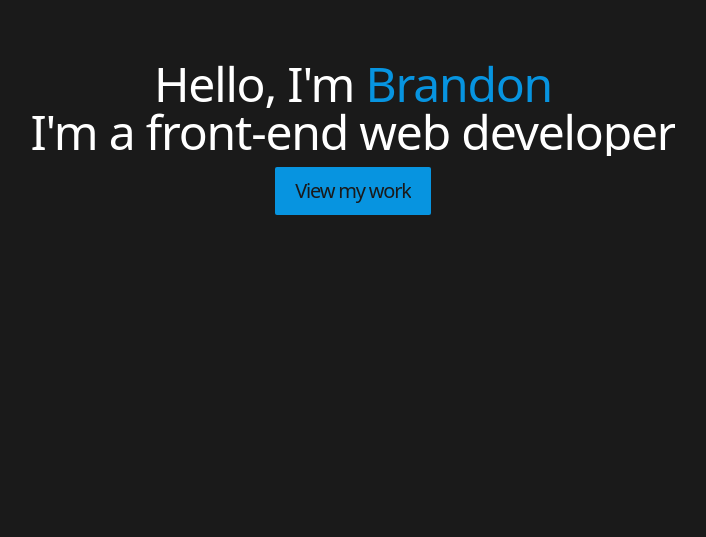
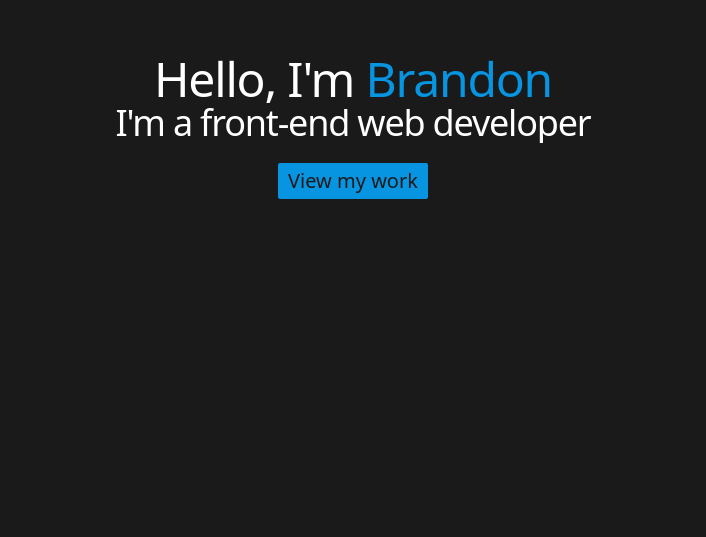
Before and after one commit to Goastio/old-port, a React (Create React App) app: page / in a window 1280 px wide. Shown: the part 263-800 px from the top of the page, without its empty margins (287-993 px from the left). Built offline with nearby package versions, Linux system fonts and the light colour scheme.

Commit message:
minor css fixes

```diff
--- a/src/components/Main.js
+++ b/src/components/Main.js
@@ -30,33 +30,33 @@ function Main({ isActive, setIsActive }) {
       <div
         ref={ref}
         id="home"
-        className="min-h-screen justify-center flex items-center w-full bg-[#1A1A1A]"
+        className="min-h-screen justify-center flex items-cente flex-col w-full bg-[#1A1A1A]"
       >
         <div
           data-aos="fade-right"
           data-aos-delay="150"
-          className="text-3xl md:text-5xl text-center tracking-tight font-thin text-white"
+          className="text-5xl text-center tracking-tight font-thin text-white"
         >
           Hello, I'm <span className="text-[#0794E0]">Brandon</span>
           <div
             data-aos="fade-left"
             data-aos-delay="150"
-            className="text-center text-2xl md:text-5xl font-thin"
+            className="text-center text-4xl font-thin"
           >
             I'm a front-end web developer
           </div>
-          <div data-aos="fade-up" data-aos-delay="150" className="text-center">
+        </div>
+        <div data-aos="fade-up" data-aos-delay="150" className="text-center py-5">
           <button
             onClick={scrollFunction}
             href="#_"
-              className="relative inline-flex items-center justify-start px-5 py-2.5 overflow-hidden  transition-all bg-[#0794E0] rounded-sm hover:bg-[#1A1A1A] group"
+            className="relative inline-flex items-center justify-start  overflow-hidden  transition-all bg-[#0794E0] rounded-sm hover:bg-[#1A1A1A] group"
           >
-              <span className="absolute inset-0 border-0 group-hover:border-[25px] ease-linear duration-100 transition-all border-[#1A1A1A] rounded-sm"></span>
-              <span className="relative w-full text-left text-[#1A1A1A] transition-colors duration-200 ease-in-out group-hover:text-[#0794E0] md:text-xl font-light">
+            <span className="absolute inset-0 border-0 group-hover:border-[25px] ease-linear duration-100 transition-all border-[#1A1A1A]"></span>
+            <span className="relative w-full text-left text-[#1A1A1A] transition-colors duration-200 ease-in-out group-hover:text-[#0794E0] md:text-xl font-light px-2.5 py-1 rounded-md">
               View my work
             </span>
           </button>
-          </div>
         </div>
       </div>
     </>
```
Lines whose indentation alone changed are shown as unchanged.
